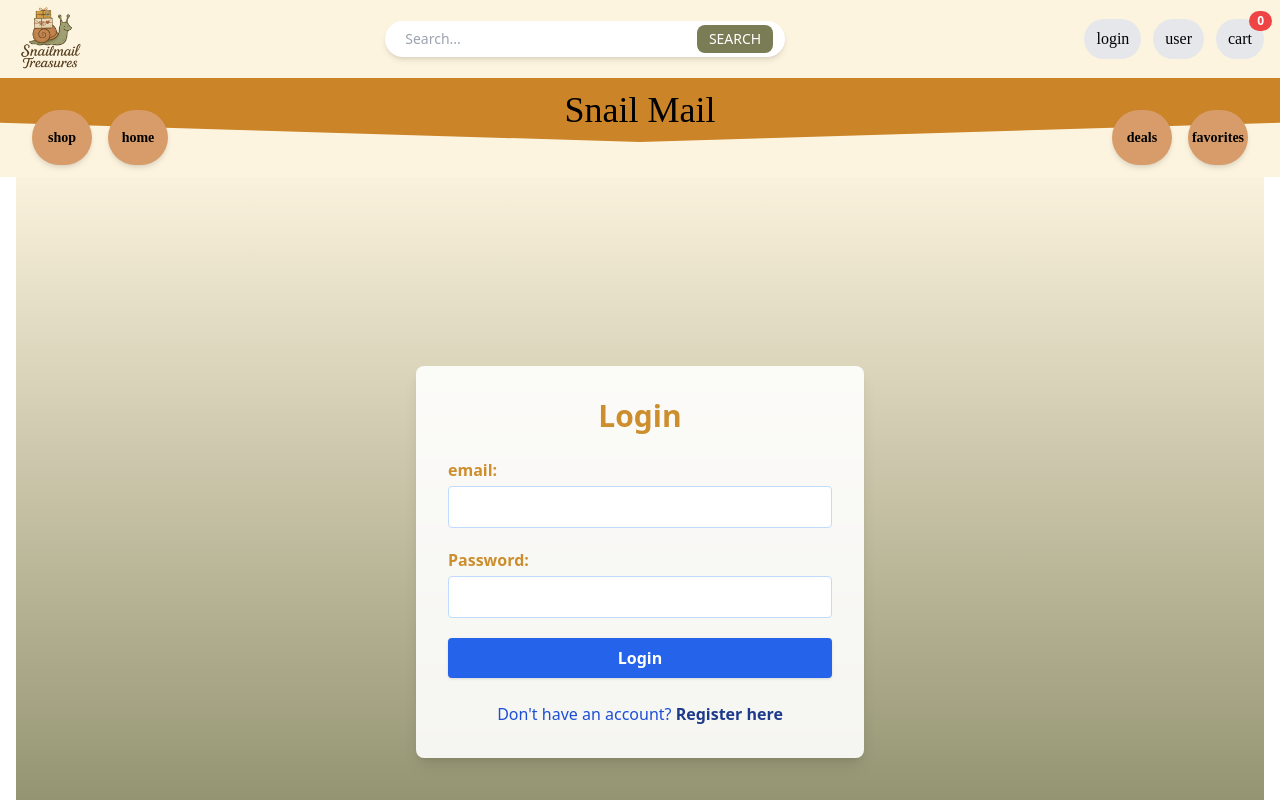
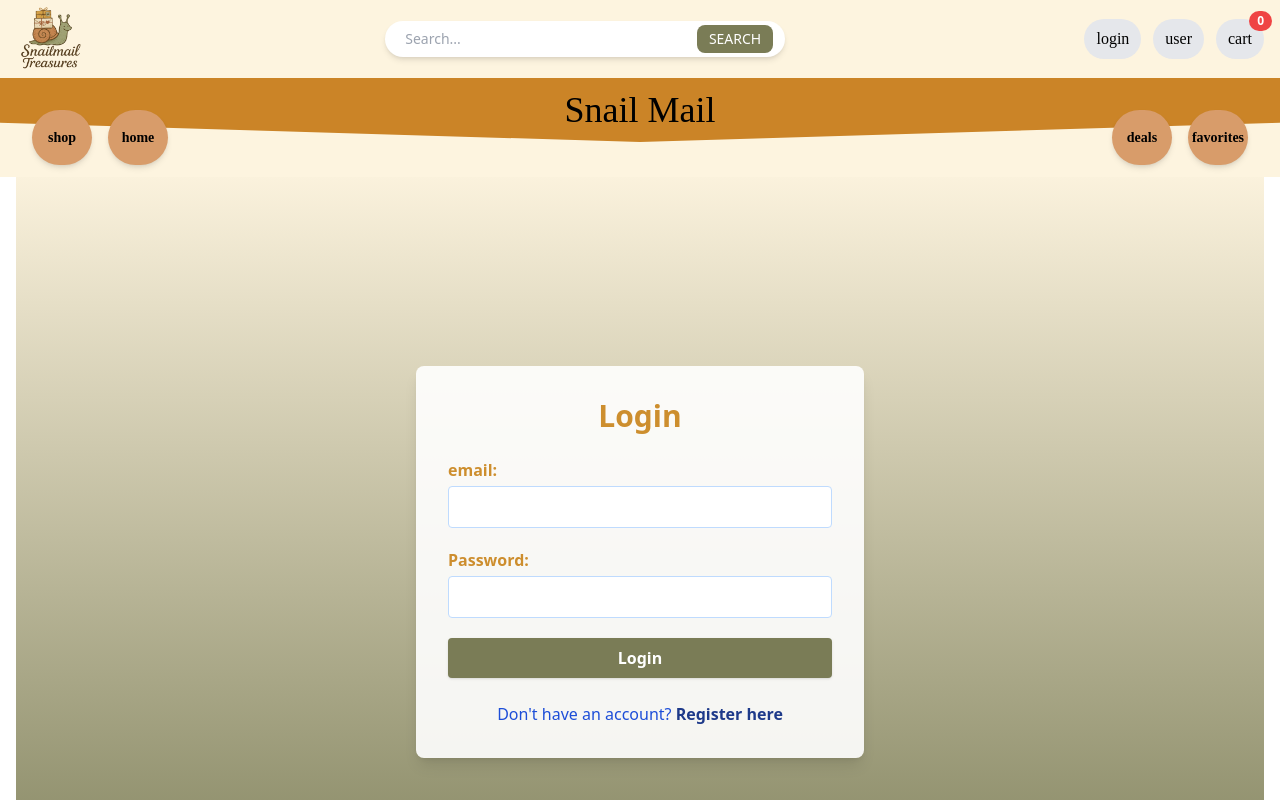
Before and after one commit to Tunje/SnailMailTreasures, a React (Vite) app in the folder frontend/: page /login in a window 1280 px wide. Shown: the top 800 px of the page. Built offline with nearby package versions, Linux system fonts and the light colour scheme; no server answers; a web font is replaced by a local one.

Commit message:
Update Login button color to match site's green theme

```diff
--- a/frontend/src/components/Login.tsx
+++ b/frontend/src/components/Login.tsx
@@ -71,7 +71,7 @@ const Login = () => {
             </div>
             <button
               type="submit"
-              className="w-full bg-blue-600 hover:bg-blue-700 text-white font-bold py-2 px-4 rounded transition-colors duration-200 shadow"
+              className="w-full bg-[#7A7C56] hover:bg-[#5A5C36] text-white font-bold py-2 px-4 rounded transition-colors duration-200 shadow"
             >
               Login
             </button>
```
